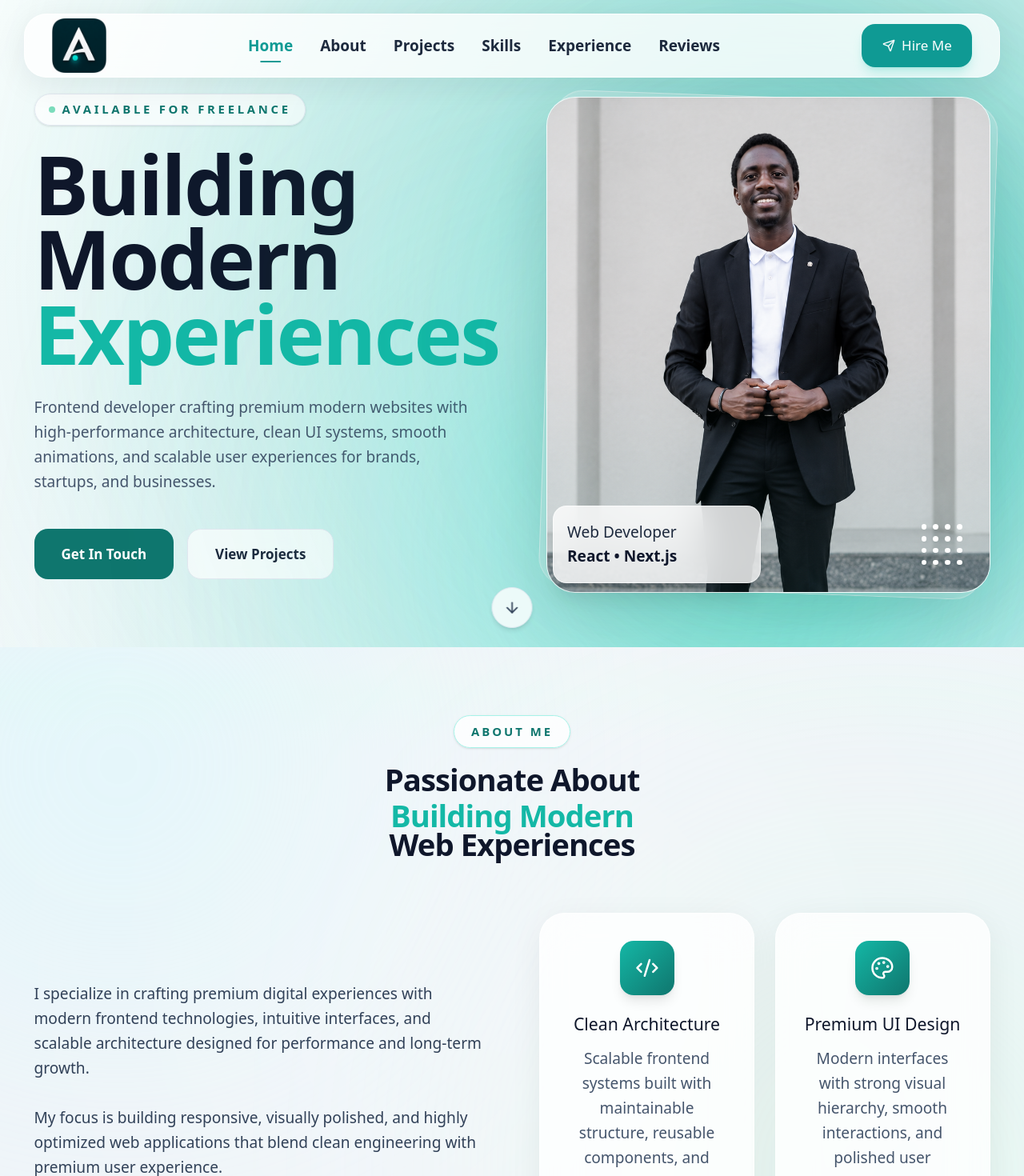
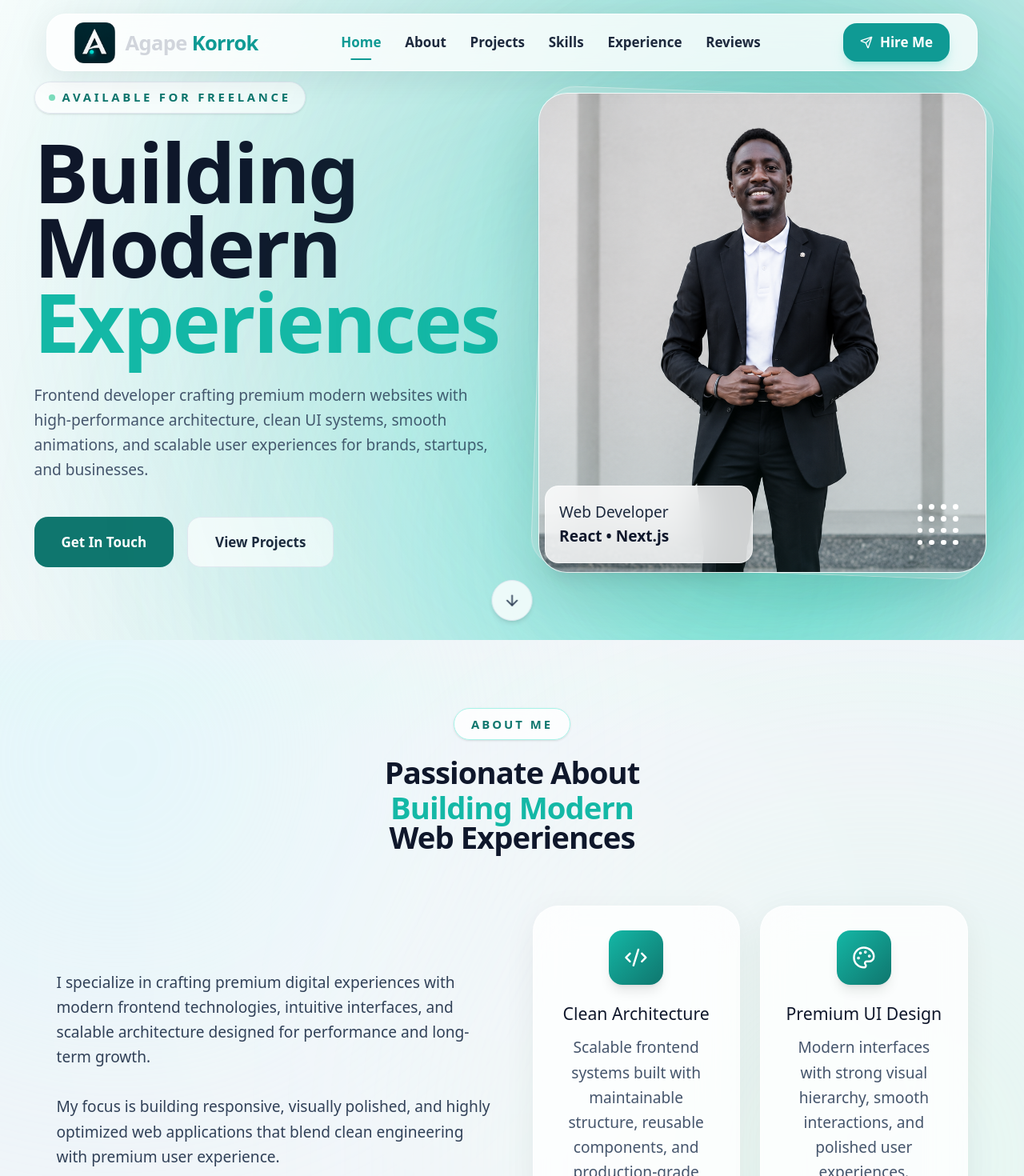
Before and after one commit to agape-411/agape-portfolio, a Next.js app: page / in a window 1280 px wide. Shown: the top 1470 px of the page at 80% size. Built offline with nearby package versions, Linux system fonts and the light colour scheme.

Commit message:
Refinments

```diff
--- a/Components/Header.tsx
+++ b/Components/Header.tsx
@@ -41,13 +41,13 @@ export default function Header() {
         pt-4
       "
     >
-      <div className="max-w-7xl mx-auto px-3 sm:px-5 md:px-7">
+      <div className="max-w-6xl mx-auto px-3 sm:px-5 md:px-7">
         {/* FLOATING NAVBAR */}
         <div
           className="
-            h-[80px]
+            h-[72px]
 
-            rounded-[28px]
+            rounded-[24px]
 
             border
             border-white/70
@@ -65,37 +65,58 @@ export default function Header() {
             md:px-8
           "
         >
-          {/* LOGO */}
+          {/* LOGO + NAME */}
 <button
-  onClick={() => scrollTo("hero")}
+  onClick={() => scrollTo("home")}
   className="
     flex
     items-center
+    gap-2
+    sm:gap-3
     shrink-0
+    min-w-0
   "
 >
   <Image
     src="/images/logo.png"
     alt="Agape Logo"
-    width={180}
-    height={60}
+    width={48}
+    height={48}
     priority
     className="
-      h-14
-      md:h-16
-      w-auto
+      w-10
+      h-10
+      sm:w-11
+      sm:h-11
+      md:w-12
+      md:h-12
       object-contain
+      shrink-0
     "
   />
+
+  <span
+  className="
+    text-base
+    sm:text-lg
+    md:text-xl
+    lg:text-2xl
+    font-black
+    tracking-tight
+    whitespace-nowrap
+  "
+>
+  Agape <span className="text-[#0F9A94]">Korrok</span>
+</span>
 </button>
-
           {/* DESKTOP NAV */}
           <nav
             className="
               hidden
               lg:flex
               items-center
-              gap-8
+              gap-6
+xl:gap-7
             "
           >
             {navLinks.map((link, index) => (
@@ -104,7 +125,7 @@ export default function Header() {
                 onClick={() => scrollTo(link)}
                 className={`
                   relative
-                  text-[19px]
+                  text-[17px]
                   font-semibold
                   transition-colors
                   duration-300
@@ -150,15 +171,15 @@ export default function Header() {
                 items-center
                 gap-2
 
-                px-6
-                py-3
+                px-5
+                py-2.5
 
                 rounded-2xl
 
                 bg-[#0F9A94]
 
                 text-white
-                font-medium
+                font-semibold
 
                 shadow-lg
                 shadow-teal-500/20
@@ -220,7 +241,7 @@ export default function Header() {
 
               mt-3
 
-              max-w-7xl
+              max-w-6xl
               mx-auto
 
               px-4
@@ -240,7 +261,7 @@ export default function Header() {
 
                 shadow-[0_20px_60px_rgba(15,23,42,0.10)]
 
-                p-5
+                p-4
               "
             >
               <div className="flex flex-col gap-2">
--- a/Pages/About.tsx
+++ b/Pages/About.tsx
@@ -115,7 +115,7 @@ export default function About() {
         />
       </div>
 
-      <div className="relative z-10 max-w-7xl mx-auto px-6 md:px-10">
+      <div className="relative z-10 max-w-6xl mx-auto px-6 md:px-10">
 
         {/* HEADER */}
         <motion.div
@@ -170,7 +170,7 @@ export default function About() {
             className="
               text-4xl
               sm:text-5xl
-              lg:text-6xl
+              lg:text-[3.75rem]
 
               font-black
               leading-[0.95]
@@ -195,8 +195,8 @@ export default function About() {
             grid
             lg:grid-cols-2
 
-            gap-10
-            lg:gap-16
+            gap-8
+            lg:gap-12
 
             items-start
           "
@@ -220,13 +220,14 @@ export default function About() {
           >
             <p
               className="
-                text-lg
-                md:text-xl
+              max-w-[580px]
+              mx-auto
+              lg:mx-0
 
-                leading-relaxed
-
-                text-slate-700
-              "
+              text-lg
+              leading-relaxed
+              text-slate-700
+"
             >
               I specialize in crafting premium digital experiences with
               modern frontend technologies, intuitive interfaces, and
@@ -270,7 +271,7 @@ export default function About() {
                     bg-white/80
                     backdrop-blur-xl
 
-                    p-8
+                    p-6 lg:p-7
 
                     shadow-[0_10px_40px_rgba(15,23,42,0.06)]
 
--- a/Pages/Contact.tsx
+++ b/Pages/Contact.tsx
@@ -60,7 +60,7 @@ export default function Contact() {
 
       </div>
 
-      <div className="relative z-10 max-w-7xl mx-auto px-4 sm:px-6 md:px-10">
+      <div className="relative z-10 max-w-6xl mx-auto px-4 sm:px-6 md:px-10">
 
         <div
           className="
@@ -76,7 +76,8 @@ export default function Contact() {
           <div className="grid lg:grid-cols-2">
 
             {/* LEFT PANEL */}
-            <div className="relative p-6 sm:p-10 lg:p-14">
+            <div className="relative p-8
+lg:p-10">
 
               {/* INNER GLOW */}
               <div className="absolute top-0 left-0 w-[180px] sm:w-[250px] h-[180px] sm:h-[250px] bg-white/10 blur-[80px] sm:blur-[100px] rounded-full" />
@@ -90,7 +91,9 @@ export default function Contact() {
               >
 
                 {/* HEADING */}
-                <h2 className="text-[2.6rem] sm:text-5xl lg:text-6xl font-black leading-[0.95] tracking-tight text-[#052B2F]">
+                <h2 className="text-4xl
+sm:text-5xl
+lg:text-[3.8rem] font-black leading-[0.95] tracking-tight text-[#052B2F]">
 
                   Let’s Build
 
--- a/Pages/Experience.tsx
+++ b/Pages/Experience.tsx
@@ -34,7 +34,7 @@ export default function Experience() {
   return (
     <section
       id="experience"
-      className="relative overflow-hidden bg-white py-14 md:py-19"
+      className="relative overflow-hidden bg-white py-11 md:py-15"
     >
 
       {/* BACKGROUND LIGHTING */}
@@ -46,7 +46,7 @@ export default function Experience() {
 
       </div>
 
-      <div className="relative z-10 max-w-5xl mx-auto px-6 md:px-10">
+      <div className="relative z-10 max-w-6xl mx-auto px-6 md:px-10">
 
         {/* HEADER */}
         <motion.div
@@ -74,7 +74,7 @@ export default function Experience() {
           {/* LINE */}
           <div className="absolute left-5 top-0 bottom-0 w-[2px] bg-gradient-to-b from-[#11A3A2] to-transparent" />
 
-          <div className="space-y-2">
+          <div className="space-y-4">
 
             {experiences.map((exp, i) => (
               <motion.div
@@ -105,7 +105,7 @@ export default function Experience() {
                   rounded-[30px]
                   border border-black/5
                   bg-[#F8FAFA]
-                  p-8
+                  p-6 lg:p-7
                   shadow-[0_10px_40px_rgba(0,0,0,0.05)]
                   hover:shadow-[0_20px_60px_rgba(0,0,0,0.08)]
                   transition-all duration-500
@@ -115,7 +115,7 @@ export default function Experience() {
                   <div className="flex flex-col lg:flex-row lg:items-center lg:justify-between gap-3 mb-3">
 
                     <div>
-                      <h3 className="text-2xl font-bold text-[#052B2F]">
+                      <h3 className="text-xl lg:text-[1.35rem] font-bold text-[#052B2F]">
                         {exp.role}
                       </h3>
 
@@ -156,7 +156,7 @@ export default function Experience() {
                   </div>
 
                   {/* DESCRIPTION */}
-                  <p className="text-lg leading-relaxed text-[#556466]">
+                  <p className="text-base lg:text-[17px] leading-relaxed text-[#556466]">
                     {exp.desc}
                   </p>
 
--- a/Pages/Home.tsx
+++ b/Pages/Home.tsx
@@ -136,18 +136,18 @@ export default function Home() {
       <div
         className="
           relative z-10
-          max-w-[1400px] mx-auto
+          max-w-7xl mx-auto
           px-6 md:px-10
-          pt-[110px]
-          md:pt-[100px]
-          pb-16
+          pt-[90px]
+          md:pt-[95px]
+          pb-10
         "
       >
         <div
           className="
             grid
             lg:grid-cols-2
-            gap-14 lg:gap-20
+            gap-10 lg:gap-13
             items-center
           "
         >
@@ -205,8 +205,8 @@ export default function Home() {
                 text-3xl
                 sm:text-4xl
                 md:text-5xl
-                lg:text-[5rem]
-                xl:text-[5.6rem]
+                lg:text-[4rem]
+                xl:text-[4.4rem]
 
                 font-black
                 leading-[0.92]
@@ -352,9 +352,10 @@ export default function Home() {
                 w-full
                 max-w-[560px]
 
-                h-[380px]
-                sm:h-[500px]
-                lg:h-[620px]
+               h-[380px]
+sm:h-[500px]
+lg:h-[560px]
+xl:h-[600px]
               "
             >
               {/* TEAL ATMOSPHERIC GLOW */}
--- a/Pages/Projects.tsx
+++ b/Pages/Projects.tsx
@@ -100,11 +100,11 @@ export default function Projects() {
   className="
     relative
     w-full
-    h-[260px]
-    sm:h-[320px]
-    md:h-[380px]
-    lg:h-[420px]
-    xl:h-[460px]
+    h-[240px]
+    sm:h-[280px]
+    md:h-[320px]
+    lg:h-[340px]
+    xl:h-[380px]
     overflow-hidden
     bg-[#071E22]
     flex
@@ -135,7 +135,7 @@ export default function Projects() {
               {/* CONTENT */}
               <div className="p-5 sm:p-6 lg:p-7">
                 <div className="flex items-start justify-between gap-4 mb-5">
-                  <h3 className="text-2xl sm:text-3xl lg:text-4xl font-black tracking-tight text-[#052B2F] leading-tight">
+                  <h3 className="text-2xl sm:text-3xl lg:text-[2rem] font-black tracking-tight text-[#052B2F] leading-tight">
                     {project.title}
                   </h3>
 
--- a/Pages/Reviews.tsx
+++ b/Pages/Reviews.tsx
@@ -94,7 +94,7 @@ function ReviewCard({
         group
         relative
         h-full
-        min-h-[500px]
+        min-h-[420px]
         rounded-[30px]
         border border-white/15
         bg-white/12
@@ -284,7 +284,7 @@ export default function Reviews() {
 
       </div>
 
-      <div className="relative z-10 max-w-7xl mx-auto px-5 sm:px-6 lg:px-10">
+      <div className="relative z-10 max-w-6xl mx-auto px-5 sm:px-6 lg:px-10">
 
         {/* HEADER */}
         <motion.div
@@ -315,9 +315,9 @@ export default function Reviews() {
 
           <h2
             className="
-              text-[2.4rem]
-              sm:text-5xl
-              lg:text-6xl
+              text-[2.2rem]
+              sm:text-4xl
+              lg:text-[3.5rem]
               font-black
               tracking-tight
               text-[#052B2F]
--- a/Pages/Skills.tsx
+++ b/Pages/Skills.tsx
@@ -79,7 +79,7 @@ export default function Skills() {
             </span>
           </div>
 
-          <h2 className="text-4xl sm:text-5xl lg:text-6xl font-black tracking-tight text-[#052B2F]">
+          <h2 className="ttext-4xl sm:text-5xl lg:text-[3.8rem] font-black tracking-tight text-[#052B2F]">
             Skills & Technologies
           </h2>
 
@@ -133,7 +133,7 @@ export default function Skills() {
                 </h3>
 
                 {/* SKILLS */}
-                <div className="mt-3 flex flex-wrap gap-3 justify-center">
+                <div className="mt-3 flex flex-wrap gap-6 justify-center">
 
                   {cat.skills.map((skill) => (
                     <span
```
Also changed, not shown: Components/Footer.tsx (+8 -7 lines).
